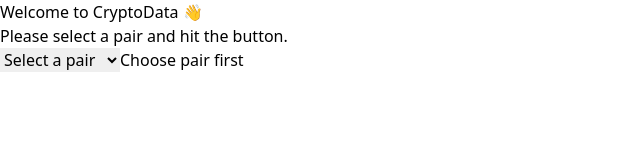
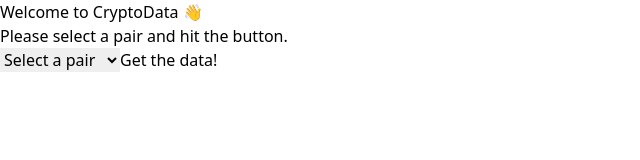
Before and after one commit to oxcened/crypto-data, a React (Vite) app: page / in a window 1280 px wide. Shown: the top 160 px of the page, without its empty margins (0-640 px from the left). Built offline with nearby package versions, Linux system fonts and the light colour scheme.

Commit message:
feat: market data api integration

```diff
--- a/src/App.tsx
+++ b/src/App.tsx
@@ -1,12 +1,19 @@
-import Form from './components/Form/Form.tsx';
+import Form, { FormProps } from './components/Form/Form.tsx';
 import { useState } from 'react';
+import { useMarketData } from '@/hooks/useMarketData.ts';
 
 export default function App() {
   const [pair, setPair] = useState<string>('');
+  const { data, isLoading, fetch } = useMarketData();
+  const isSubmitDisabled = !pair || isLoading;
 
-  function handleSubmit() {
-    // TODO fetch from Binance API
-  }
+  const handleSubmit: FormProps['onSubmit'] = (e) => {
+    e.preventDefault();
+
+    if (!isSubmitDisabled) {
+      fetch(pair);
+    }
+  };
 
   return (
     <main className="my-12 text-center">
@@ -14,6 +21,7 @@
       <p className="text-xl mt-3">Please select a pair and hit the button.</p>
 
       <Form
+        isSubmitDisabled={isSubmitDisabled}
         pairValue={pair}
         onPairValueChange={(e) => setPair(e.target.value)}
         onSubmit={handleSubmit}
--- a/src/components/Form/Form.tsx
+++ b/src/components/Form/Form.tsx
@@ -2,18 +2,18 @@
 import { ChangeEventHandler, FormEventHandler } from 'react';
 
 export type FormProps = {
+  isSubmitDisabled: boolean;
   pairValue: string;
   onPairValueChange: ChangeEventHandler<HTMLSelectElement>;
   onSubmit: FormEventHandler<HTMLFormElement>;
 };
 
 export default function Form({
+  isSubmitDisabled,
   pairValue,
   onPairValueChange,
   onSubmit,
 }: FormProps) {
-  const isSubmitDisabled = !pairValue;
-
   return (
     <form className="flex justify-center gap-5 mt-5" onSubmit={onSubmit}>
       <select
@@ -42,7 +42,7 @@
         }`}
         disabled={isSubmitDisabled}
       >
-        {isSubmitDisabled ? 'Choose pair first' : 'Get the data!'}
+        Get the data!
       </button>
     </form>
   );
--- /dev/null
+++ b/src/hooks/useMarketData.ts
@@ -0,0 +1,37 @@
+import { useState } from 'react';
+
+export type MarketData = {
+  symbol: string;
+  lastPrice: string;
+  priceChangePercent: string;
+  highPrice: string;
+  openPrice: string;
+  quoteVolume: string;
+};
+
+async function fetchMarketData(pair: string) {
+  const url = new URL('https://api.binance.com/api/v3/ticker/24hr');
+  url.searchParams.set('symbol', pair);
+  const response = await fetch(url);
+  return response.json();
+}
+
+export function useMarketData() {
+  const [data, setData] = useState<MarketData>();
+  const [isLoading, setLoading] = useState(false);
+
+  function fetch(pair: string) {
+    setLoading(true);
+
+    fetchMarketData(pair).then((data) => {
+      setData(data);
+      setLoading(false);
+    });
+  }
+
+  return {
+    data,
+    isLoading,
+    fetch,
+  };
+}
```
